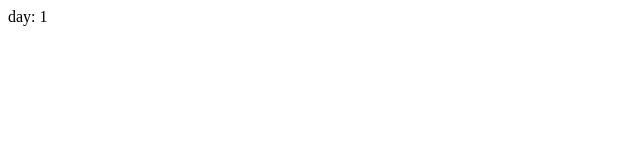
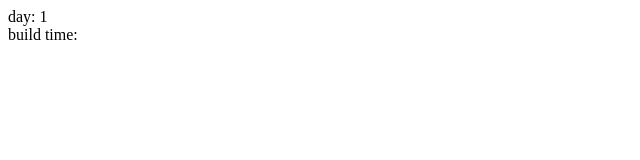
Before and after one commit to iliran11/perfect-day, a Next.js app: page /day/1 in a window 1280 px wide. Shown: the top 160 px of the page, without its empty margins (0-640 px from the left). Built offline with nearby package versions, Linux system fonts and the light colour scheme.

Commit message:
render dynamicc day

```diff
--- a/pages/day/[dayId].js
+++ b/pages/day/[dayId].js
@@ -1,5 +1,11 @@
 import Day from "../../src/pages/Day";
 
-export default function DayId() {
-  return <Day />;
+export default function DayId(props) {
+  return <Day date={props.date} />;
 }
+
+export async function getServerSideProps(context) {
+  return {
+    props: {}, // will be passed to the page component as props
+  };
+}
--- a/src/pages/Day.js
+++ b/src/pages/Day.js
@@ -1,9 +1,14 @@
 import { useRouter } from "next/router";
 
-const Day = () => {
+const Day = (props) => {
   const router = useRouter();
   const { dayId } = router.query;
-  return <div>day: {dayId}</div>;
+  return (
+    <>
+      <div>day: {dayId}</div>
+      <div> build time: {props.date}</div>
+    </>
+  );
 };
 
 export default Day;
```
